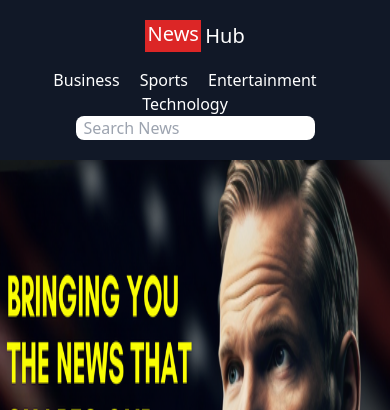
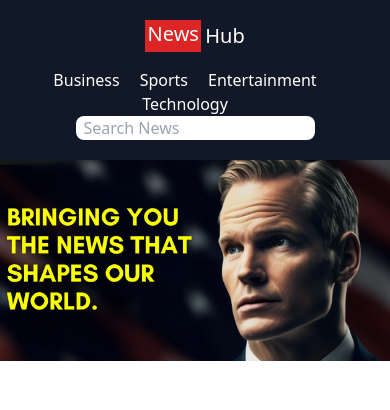
Before and after one commit to HeyHuzaifa/News-Hub, a plain HTML site: page index.html in a window 390 px wide. Shown: the top 410 px of the page. Drawn offline with Linux system fonts and the light colour scheme; no server answers.

Commit message:
fix some responsiveness bugs

```diff
--- a/index.html
+++ b/index.html
@@ -32,8 +32,8 @@
   </nav>
 
   <div class="hero-wrapper flex justify-center">
-    <div class="hero w-full h-[29rem]">
-      <img src="/assets/bg-8e3c0eda.png" alt="" id="hero" class="overflow-hidden bg-cover w-[86rem] h-[30rem]">
+    <div class="hero w-full">
+      <img src="/assets/bg-8e3c0eda.png" alt="" id="hero" class="overflow-hidden bg-cover w-[86rem] object-contain">
     </div>
   </div>
 
```
